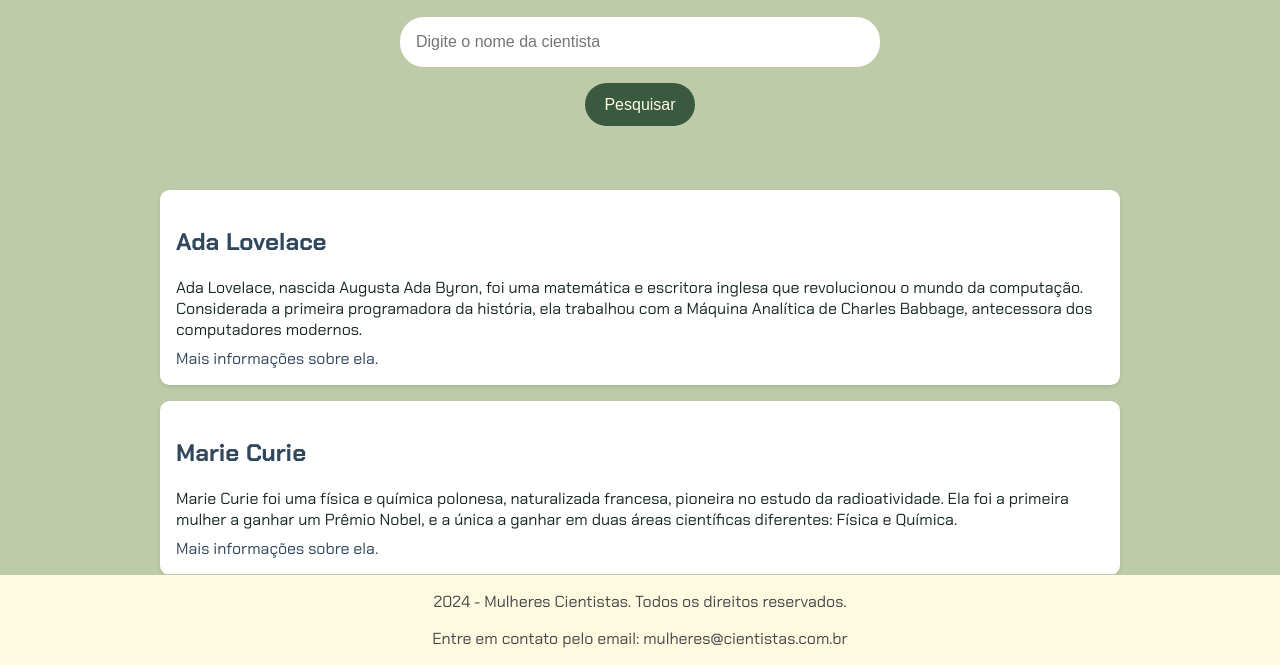
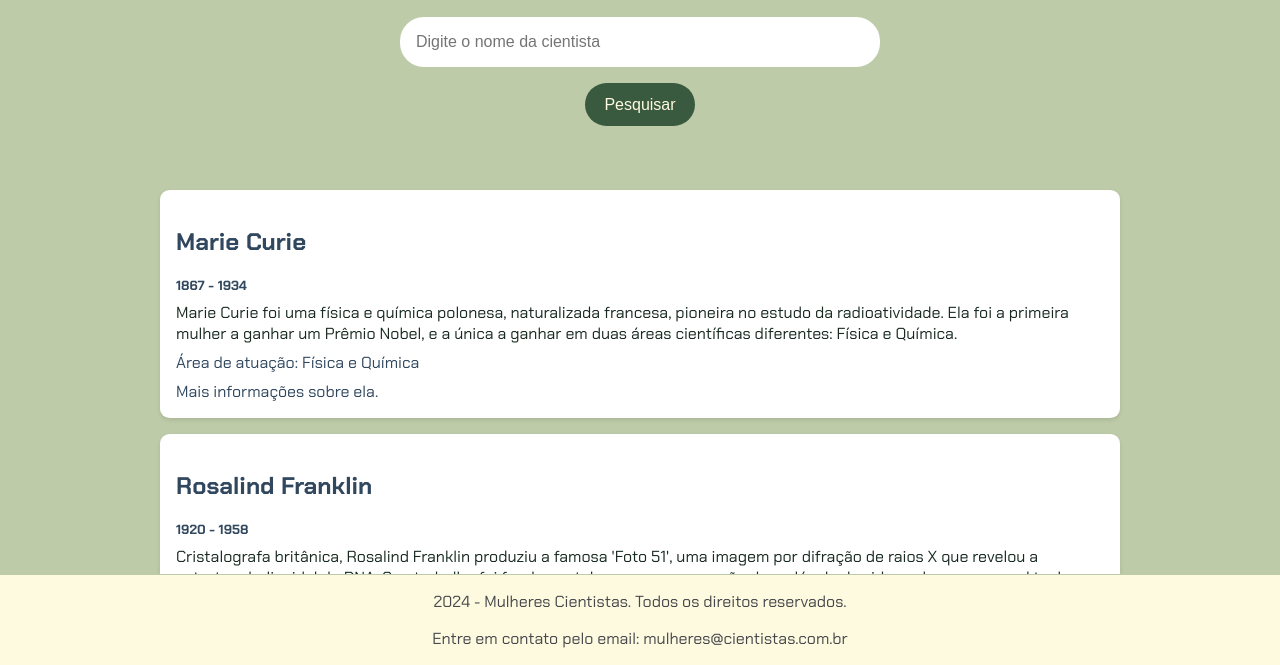
Before and after one commit to lisaniaSoares/ImersaoDev-Gemini, a plain HTML site: page index.html in a window 1280 px wide. Both pictures are taken after a click on the button "Pesquisar". Shown: the part 135-800 px from the top of the page. Drawn offline with Linux system fonts and the light colour scheme.

Commit message:
Quarto dia de Imersão dev web

```diff
--- a/app.js
+++ b/app.js
@@ -1,3 +1,37 @@
 //Código para o lógica de Java
 
-console.log(cientistas[0].nome);
+//console.log(cientistas.nome);
+
+//Função JS
+function pesquisar(){
+
+    //Referenciando uma section do HTML pelo seu id
+    let section = document.getElementById("resultados-pesquisa");
+
+    //Iniciando uma variável que guardará todo o conteúdo que será enviado para o HTML
+    let resultados = "";
+
+    //Visando conseguir atribuir à tela todas as informções da lista de dados, faremos um for
+    for(let dado of cientistas){
+
+        //Somamos, para que as informações, ao invés de se sobreporem, elas se adicionem
+        resultados += `
+        <div class="item-resultado">
+            <h2>
+                <a href="#">${dado.nome}</a>
+            </h2>
+            <h5 class="descricao-meta">
+                <a href="#">${dado.nascimento} - ${dado.morte} </a>
+            </h5>
+            <p class="descricao-meta">${dado.descricao} </p>
+            <p class="descricao-meta">
+                <a href="#">Área de atuação: ${dado.area}</a>
+            </p>
+            <a href=${dado.wiki} target="_blank">Mais informações sobre ela.</a>
+        </div>
+        `;
+    }
+
+    //O innerHTML serve para definir o conteúdo HTML interno do elemento, que será toda a nosaa variável resultado
+    section.innerHTML = resultados;
+}
--- a/dados.js
+++ b/dados.js
@@ -26,72 +26,72 @@ let cientistas = [
         nome: "Marie Curie",
         descricao: "Marie Curie foi uma física e química polonesa, naturalizada francesa, pioneira no estudo da radioatividade. Ela foi a primeira mulher a ganhar um Prêmio Nobel, e a única a ganhar em duas áreas científicas diferentes: Física e Química.",
         area: "Física e Química",
-        nascimento: "1867-11-07",
-        morte: "1934-07-04",
+        nascimento: "1867",
+        morte: "1934",
         wiki: "https://pt.wikipedia.org/wiki/Marie_Curie"
     },
     {
         nome: "Rosalind Franklin",
         descricao: "Cristalografa britânica, Rosalind Franklin produziu a famosa 'Foto 51', uma imagem por difração de raios X que revelou a estrutura helicoidal do DNA. Seu trabalho foi fundamental para a compreensão da molécula da vida, embora seu papel tenha sido subestimado em vida.",
         area: "Biofísica",
-        nascimento: "1920-07-25",
-        morte: "1958-04-16",
+        nascimento: "1920",
+        morte: "1958",
         wiki: "https://pt.wikipedia.org/wiki/Rosalind_Franklin"
     },
     {
         nome: "Ada Lovelace",
         descricao: "Ada Lovelace, nascida Augusta Ada Byron, foi uma matemática e escritora inglesa que revolucionou o mundo da computação. Considerada a primeira programadora da história, ela trabalhou com a Máquina Analítica de Charles Babbage, antecessora dos computadores modernos.",
         area: "Matemática",
-        nascimento: "1815-12-10",
-        morte: "1852-11-27",
+        nascimento: "1815",
+        morte: "1852",
         wiki: "https://pt.wikipedia.org/wiki/Ada_Lovelace"
     },
     {
         nome: "Elizabeth Blackwell",
         descricao: "Elizabeth Blackwell foi a primeira mulher a se formar em medicina nos Estados Unidos. Ela enfrentou inúmeros obstáculos para alcançar seu objetivo e se tornou uma defensora dos direitos das mulheres na área da saúde.",
         area: "Medicina",
-        nascimento: "1821-02-03",
-        morte: "1910-05-31",
+        nascimento: "1821",
+        morte: "1910",
         wiki: "https://pt.wikipedia.org/wiki/Elizabeth_Blackwell"
     },
     {
         nome: "Katherine Clerk Maxwell",
         descricao: "Katherine Clerk Maxwell foi uma física teórica que fez contribuições significativas para a teoria eletromagnética. Ela trabalhou em estreita colaboração com seu marido, James Clerk Maxwell, um dos cientistas mais importantes do século XIX.",
         area: "Física e Matemática",
-        nascimento: "1831-06-13",
-        morte: "1907-04-05",
+        nascimento: "1831",
+        morte: "1907",
         wiki: "https://pt.wikipedia.org/wiki/Katherine_Clerk_Maxwell"
     },
     {
         nome: "Mary Anning",
         descricao: "Mary Anning foi uma paleontóloga amadora que fez importantes descobertas de fósseis de dinossauros. Suas descobertas contribuíram significativamente para a compreensão da vida pré-histórica.",
         area: "Paleontologia",
-        nascimento: "1799-05-21",
-        morte: "1847-03-9",
+        nascimento: "1799",
+        morte: "1847",
         wiki: "https://pt.wikipedia.org/wiki/Mary_Anning"
     },
     {
         nome: "Grace Hopper",
         descricao: "Almirante da Marinha dos Estados Unidos e pioneira em ciência da computação, Grace Hopper desenvolveu o primeiro compilador e popularizou a linguagem de programação COBOL. Seus trabalhos foram fundamentais para a criação de softwares mais acessíveis e eficientes.",
         area: "Ciência da Computação",
-        nascimento: "1906-12-09",
-        morte: "1992-01-01",
+        nascimento: "1906",
+        morte: "1992",
         wiki: "https://pt.wikipedia.org/wiki/Grace_Hopper"
     },
     {
         nome: "Lise Meitner",
         descricao: "Física austríaca, Lise Meitner foi uma das principais cientistas envolvidas na descoberta da fissão nuclear. Seus trabalhos teóricos foram fundamentais para a compreensão desse fenômeno e suas implicações para a energia nuclear.",
         area: "Física Nuclear",
-        nascimento: "1878-11-07",
-        morte: "1968-10-27",
+        nascimento: "1878",
+        morte: "1968",
         wiki: "https://pt.wikipedia.org/wiki/Lise_Meitner"
     },
     {
         nome: "Frances Allen",
         descricao: "Cientista da computação americana, Frances Allen foi a primeira mulher a ganhar o Prêmio Turing, considerado o Nobel da computação. Seus trabalhos pioneiros em otimização de compiladores e análise de programas tiveram um impacto profundo na indústria de software.",
         area: "Ciência da Computação",
-        nascimento: "1932-08-04",
-        morte: "2020-08-04",
+        nascimento: "1932",
+        morte: "2020",
         wiki: "https://en.wikipedia.org/wiki/Frances_Allen" // Ainda não há página na Wikipédia em português
     }
 ];
--- a/index.html
+++ b/index.html
@@ -23,50 +23,12 @@
 
         <section> <!--Seções da página principa: seção de pesquisa-->
             <input type="text" placeholder="Digite o nome da cientista">
-            <button>Pesquisar</button>
+            <button onclick="pesquisar()">Pesquisar</button>
         </section>
 
-        <section class="resultados-pesquisa"> <!--Seção de resultados das pesquisas, como teremos vários resultados, haverão diversas divs para dividi-los-->
+        <section class="resultados-pesquisa" id="resultados-pesquisa"> <!--Seção de resultados das pesquisas, como teremos vários resultados, haverão diversas divs para dividi-los (sua classe usamos no css, e o id referenciamos no)-->
 
-            <div class="item-resultado"> <!--Separação de um resultado da seção-->
-                <h2>
-                    <a href="#">Ada Lovelace</a>
-                </h2>
-                <p class="descricao-meta">Ada Lovelace, nascida Augusta Ada Byron, foi uma matemática e escritora inglesa que revolucionou o mundo da computação. Considerada a primeira programadora da história, ela trabalhou com a Máquina Analítica de Charles Babbage, antecessora dos computadores modernos. </p>
-                <a href="https://pt.wikipedia.org/wiki/Ada_Lovelace" target="_blank">Mais informações sobre ela.</a>
-            </div>
-
-            <div class="item-resultado">
-                <h2>
-                    <a href="#">Marie Curie</a>
-                </h2>
-                <p class="descricao-meta">Marie Curie foi uma física e química polonesa, naturalizada francesa, pioneira no estudo da radioatividade. Ela foi a primeira mulher a ganhar um Prêmio Nobel, e a única a ganhar em duas áreas científicas diferentes: Física e Química.</p>
-                <a href="https://pt.wikipedia.org/wiki/Marie_Curie" target="_blank">Mais informações sobre ela.</a>
-            </div>
-
-            <div class="item-resultado">
-                <h2>
-                    <a href="#">Elizabeth Blackwell</a>
-                </h2>
-                <p class="descricao-meta">Elizabeth Blackwell foi a primeira mulher a se formar em medicina nos Estados Unidos. Ela enfrentou inúmeros obstáculos para alcançar seu objetivo e se tornou uma defensora dos direitos das mulheres na área da saúde.</p>
-                <a href="https://pt.wikipedia.org/wiki/Elizabeth_Blackwell" target="_blank">Mais informações sobre ela.</a>
-            </div>
-
-            <div class="item-resultado">
-                <h2>
-                    <a href="#">Katherine Clerk Maxwell</a>
-                </h2>
-                <p class="descricao-meta">Katherine Clerk Maxwell foi uma física teórica que fez contribuições significativas para a teoria eletromagnética. Ela trabalhou em estreita colaboração com seu marido, James Clerk Maxwell, um dos cientistas mais importantes do século XIX.</p>
-                <a href="https://en.wikipedia.org/wiki/Katherine_Clerk_Maxwell" target="_blank">Mais informações sobre ela.</a>
-            </div>
-
-            <div class="item-resultado">
-                <h2>
-                    <a href="#">Mary Anning</a>
-                </h2>
-                <p class="descricao-meta">Mary Anning foi uma paleontóloga amadora que fez importantes descobertas de fósseis de dinossauros. Suas descobertas contribuíram significativamente para a compreensão da vida pré-histórica.</p>
-                <a href="https://pt.wikipedia.org/wiki/Mary_Anning" target="_blank">Mais informações sobre ela.</a>
-            </div>
+            <!--Separação de um resultado da seção, trazido pelo JS-->
 
         </section>
 
```
